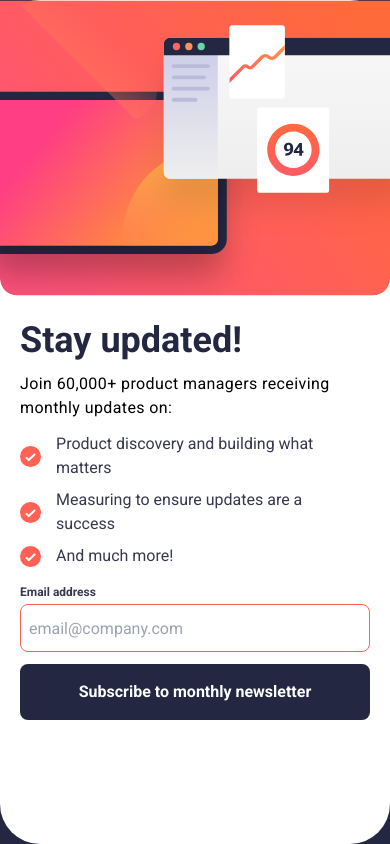
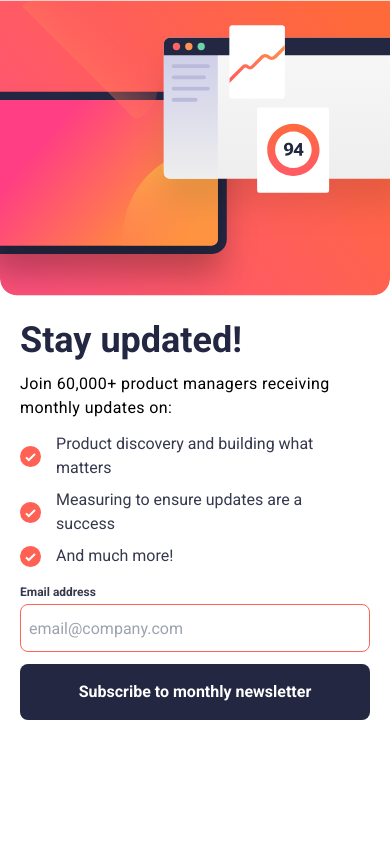
Before and after one commit to saranatour1/newsletter-sign-up-with-success-message-main, a Vue app: page / in a window 390 px wide. Built offline with nearby package versions, Linux system fonts and the light colour scheme.

Commit message:
style update on mobile

```diff
--- a/src/components/NewsLetter.vue
+++ b/src/components/NewsLetter.vue
@@ -44,6 +44,7 @@ const refreshPage = () => {
     justify-around
      p-6 bg-white gap-x-16  rounded-[40px] max-sm:h-screen max-sm:w-screen max-sm:flex-col max-sm:p-0 max-sm:gap-x-0
       max-sm:justify-start max-sm:items-center
+      max-sm:rounded-none
      ">
 
     <picture class=" max-sm:mx-auto">
```
